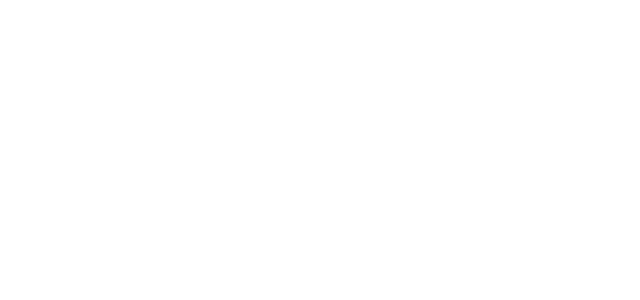
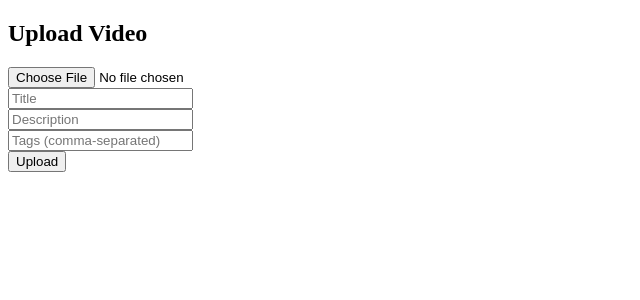
Before and after one commit to Artimus100/assistance, a React (Vite) app in the folder assistance-frontend/: page /upload in a window 1280 px wide. Before the commit this address had no page. Shown: the top 300 px of the page, without its empty margins (0-640 px from the left). Built offline with nearby package versions, Linux system fonts and the light colour scheme.

Commit message:
workspace

```diff
--- a/assistance-frontend/package.json
+++ b/assistance-frontend/package.json
@@ -22,6 +22,7 @@
     "react-router-dom": "^6.22.3"
   },
   "devDependencies": {
+    "@types/node": "^20.11.28",
     "@types/react": "^18.2.56",
     "@types/react-dom": "^18.2.19",
     "@typescript-eslint/eslint-plugin": "^7.0.2",
--- a/assistance-frontend/src/App.tsx
+++ b/assistance-frontend/src/App.tsx
@@ -4,22 +4,33 @@ import  LoginPage  from "./components/LoginPage";
 // import RedirectPage from "./components/RedirectPage";
 import RegistrationForm from "./components/RegistrationForm";
 import OAuth2AuthenticationButton from "./components/OAuth2AuthenticationButton"
-import UploadVideoForm from "./components/UploadVideoForm";
+// import UploadVideoForm from "./components/UploadVideoForm";
 import './App.css'
 import CreatorDashboard from "./components/CreatorDashboard";
-
-function App() {
+import UploadForm from './components/UploadForm';
+import AuthButton from './components/AuthButton';
+import WorkspaceForm from "./components/WorkspaceForm";
+const App: React.FC = () => {
   return (
     <BrowserRouter>
-    <Routes>
-      <Route path={"/register"} element={<RegistrationForm/>}/>
-      <Route path={"/login"} element={<LoginPage/>}/>
-      <Route path= {"/oAuth"} element={<OAuth2AuthenticationButton/>}/>
-      <Route path={"/uploadVideo"} element={<UploadVideoForm/>}/>
-      <Route path={"/creatorDashbord"} element={<CreatorDashboard/>}/>
-    </Routes>
+      <Routes>
+        <Route path="/register" element={<RegistrationForm />} />
+        <Route path="/login" element={<LoginPage />} />
+        <Route path="/oAuth" element={<OAuth2AuthenticationButton />} />
+        {/* <Route path="/uploadVideo" element={<UploadVideoForm />} /> */}
+        <Route path="/creatorDashbord" element={<CreatorDashboard />} />
+        <Route path="/upload" element={<UploadForm/>}/>
+        <Route path="/workspace" element={<WorkspaceForm/>}/>
+      </Routes>
+
+      {/* <div>
+        <h1>Video Upload</h1>
+        <UploadForm />
+        <h1>Authorization</h1>
+        <AuthButton />
+      </div> */}
     </BrowserRouter>
-  )
-}
+  );
+};
 
 export default App
--- /dev/null
+++ b/assistance-frontend/src/components/AuthButton.tsx
@@ -0,0 +1,15 @@
+import React from 'react';
+
+const AuthButton: React.FC = () => {
+  const handleAuth = () => {
+    window.location.href = 'http://localhost:3000/authorize';
+  };
+
+  return (
+    <div>
+      <button onClick={handleAuth}>Authorize</button>
+    </div>
+  );
+};
+
+export default AuthButton;
--- /dev/null
+++ b/assistance-frontend/src/components/UploadForm.tsx
@@ -0,0 +1,92 @@
+import React, { useState } from 'react';
+import axios from 'axios';
+
+const UploadVideoForm: React.FC = () => {
+  const [file, setFile] = useState<File | null>(null);
+  const [metadata, setMetadata] = useState<{ [key: string]: string }>({
+    title: '',
+    description: '',
+    tags: '',
+  });
+
+  const handleFileChange = (event: React.ChangeEvent<HTMLInputElement>) => {
+    if (event.target.files && event.target.files[0]) {
+      setFile(event.target.files[0]);
+    }
+  };
+
+  const handleMetadataChange = (event: React.ChangeEvent<HTMLInputElement>) => {
+    const { name, value } = event.target;
+    setMetadata(prevMetadata => ({
+      ...prevMetadata,
+      [name]: value,
+    }));
+  };
+
+  const handleSubmit = async (event: React.FormEvent<HTMLFormElement>) => {
+    event.preventDefault();
+
+    if (!file) {
+      console.error('No file selected');
+      return;
+    }
+
+    const formData = new FormData();
+    formData.append('videoFile', file);
+    Object.entries(metadata).forEach(([key, value]) => {
+      formData.append(key, value);
+    });
+
+    try {
+      const response = await axios.post('/upload', formData, {
+        headers: {
+          'Content-Type': 'multipart/form-data',
+        },
+      });
+      console.log(response.data);
+    } catch (error) {
+      console.error('Error uploading video:', error);
+    }
+  };
+
+  return (
+    <div>
+      <h2>Upload Video</h2>
+      <form onSubmit={handleSubmit}>
+        <div>
+          <input type="file" accept="video/*" onChange={handleFileChange} />
+        </div>
+        <div>
+          <input
+            type="text"
+            name="title"
+            placeholder="Title"
+            value={metadata.title}
+            onChange={handleMetadataChange}
+          />
+        </div>
+        <div>
+          <input
+            type="text"
+            name="description"
+            placeholder="Description"
+            value={metadata.description}
+            onChange={handleMetadataChange}
+          />
+        </div>
+        <div>
+          <input
+            type="text"
+            name="tags"
+            placeholder="Tags (comma-separated)"
+            value={metadata.tags}
+            onChange={handleMetadataChange}
+          />
+        </div>
+        <button type="submit">Upload</button>
+      </form>
+    </div>
+  );
+};
+
+export default UploadVideoForm;
--- /dev/null
+++ b/assistance-frontend/src/components/WorkspaceForm.tsx
@@ -0,0 +1,50 @@
+import React, { useState } from 'react';
+import axios from 'axios';
+
+const WorkspaceForm: React.FC = () => {
+  const [hostId, setHostId] = useState<number | ''>('');
+  const [editorId, setEditorId] = useState<number | ''>('');
+  const [error, setError] = useState<string>('');
+  const [successMessage, setSuccessMessage] = useState<string>('');
+
+  const handleSubmit = async (e: React.FormEvent) => {
+    e.preventDefault();
+    try {
+      // Convert hostId and editorId to integers
+      const parsedHostId = parseInt(hostId.toString(), 10);
+      const parsedEditorId = parseInt(editorId.toString(), 10);
+
+      await axios.post('http://localhost:3000/workspace', { hostId: parsedHostId, editorId: parsedEditorId });
+      setSuccessMessage('Workspace created successfully');
+    } catch (error) {
+      if (axios.isAxiosError(error) && error.response?.data?.error) {
+        setError(error.response.data.error);
+      } else {
+        setError('An error occurred');
+      }
+    }
+  };
+
+
+  return (
+    <form onSubmit={handleSubmit}>
+      <input
+        type="number"  // Change input type to number
+        placeholder="Host ID"
+        value={hostId}
+        onChange={(e) => setHostId(parseInt(e.target.value))}
+      />
+      <input
+        type="number"  // Change input type to number
+        placeholder="Editor ID"
+        value={editorId}
+        onChange={(e) => setEditorId(parseInt(e.target.value))}
+      />
+      <button type="submit">Create Workspace</button>
+      {successMessage && <p>{successMessage}</p>}
+      {error && <div>{error}</div>}
+    </form>
+  );
+};
+
+export default WorkspaceForm;
```
Also changed, not shown: assistance-frontend/src/components/UploadVideoToYoutube.tsx (added, +52 -0 lines), 1 other file (tests, documents, lock files or other folders).
